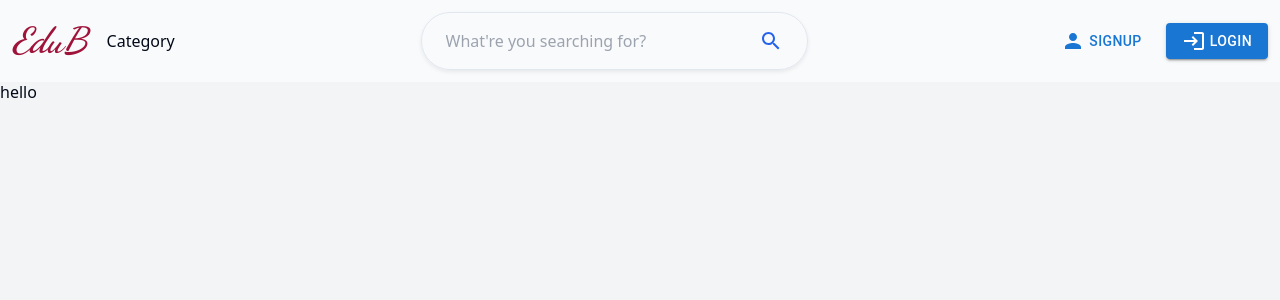
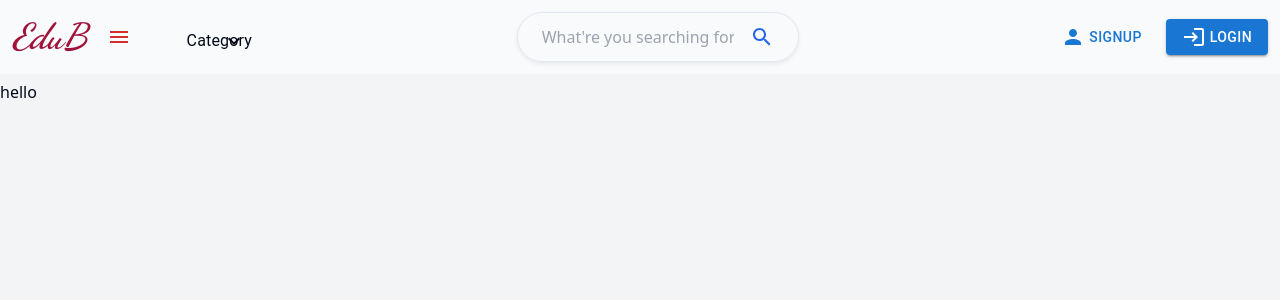
Before and after one commit to USNightOwl/EduB, a Next.js app: page / in a window 1280 px wide. Shown: the top 300 px of the page. Built offline with nearby package versions, Linux system fonts and the light colour scheme.

Commit message:
:hammer: chore: responsive header

```diff
--- a/src/app/(basic)/layout.tsx
+++ b/src/app/(basic)/layout.tsx
@@ -21,7 +21,7 @@ export default function RootLayout({
       <body suppressHydrationWarning={true} className={cn(fontSans.variable, "bg-gray-100")}>
         <ThemeProvider theme={theme}>
           <Header />
-          <main className="min-h-screen pt-20">{children}</main>
+          <main className="min-h-screen pt-16 lg:pt-20">{children}</main>
         </ThemeProvider>
       </body>
     </html>
--- /dev/null
+++ b/src/ui/header/category/cate.tsx
@@ -0,0 +1,34 @@
+import { ExpandLess, ExpandMore } from "@mui/icons-material";
+import Collapse from "@mui/material/Collapse";
+import List from "@mui/material/List";
+import ListItemButton from "@mui/material/ListItemButton";
+import ListItemText from "@mui/material/ListItemText";
+import React from "react";
+
+interface ICate {
+  children: React.ReactNode;
+  title: string;
+}
+
+const Cate = ({ children, title }: ICate) => {
+  const [open, setOpen] = React.useState(false);
+  const handleClick = () => {
+    setOpen(!open);
+  };
+
+  return (
+    <>
+      <ListItemButton onClick={handleClick}>
+        <ListItemText primary={title} className="capitalize text-nowrap" />
+        {open ? <ExpandLess /> : <ExpandMore />}
+      </ListItemButton>
+      <Collapse in={open} timeout="auto" unmountOnExit>
+        <List component="div" disablePadding>
+          {children}
+        </List>
+      </Collapse>
+    </>
+  );
+};
+
+export default Cate;
--- /dev/null
+++ b/src/ui/header/category/index.tsx
@@ -0,0 +1,98 @@
+import List from "@mui/material/List";
+import ListItemButton from "@mui/material/ListItemButton";
+import React from "react";
+import ExpandLess from "@mui/icons-material/ExpandLess";
+import ExpandMore from "@mui/icons-material/ExpandMore";
+import ListItemText from "@mui/material/ListItemText";
+import Collapse from "@mui/material/Collapse";
+import Cate from "./cate";
+import Topic from "./topic";
+
+const listCategory = [
+  {
+    name: "development",
+    slug: "development",
+    children: [
+      {
+        name: "web development",
+        slug: "web-development",
+      },
+      {
+        name: "game development",
+        slug: "game-development",
+      },
+    ],
+  },
+  {
+    name: "design",
+    slug: "design",
+    children: [
+      {
+        name: "3D & Animation",
+        slug: "3d-animation",
+      },
+      {
+        name: "design tools",
+        slug: "design-tools",
+      },
+    ],
+  },
+  {
+    name: "office productivity",
+    slug: "office-productivity",
+    children: [
+      {
+        name: "microsoft office",
+        slug: "microsoft-office",
+      },
+      {
+        name: "powerpoint",
+        slug: "powerpoint",
+      },
+    ],
+  },
+  {
+    name: "marketing",
+    slug: "marketing",
+    children: [
+      {
+        name: "digital marketing",
+        slug: "digital-marketing",
+      },
+    ],
+  },
+];
+
+const CategoryGroup = () => {
+  const [open, setOpen] = React.useState(false);
+  const handleClick = () => {
+    setOpen(!open);
+  };
+
+  return (
+    <div className="relative w-1/12 h-10 z-[1000]">
+      <List className="absolute -top-2 left-0">
+        <ListItemButton onClick={handleClick}>
+          <ListItemText primary="Category" />
+          {open ? <ExpandLess /> : <ExpandMore />}
+        </ListItemButton>
+        <Collapse in={open} timeout="auto" unmountOnExit className="shadow">
+          {listCategory.map((cate) => {
+            if (cate.children.length > 0) {
+              return (
+                <Cate title={cate.name} key={cate.slug}>
+                  {cate.children.map((topic) => (
+                    <Topic title={topic.name} key={topic.slug} />
+                  ))}
+                </Cate>
+              );
+            }
+            return <Topic title={cate.name} key={cate.slug} />;
+          })}
+        </Collapse>
+      </List>
+    </div>
+  );
+};
+
+export default CategoryGroup;
--- /dev/null
+++ b/src/ui/header/category/topic.tsx
@@ -0,0 +1,17 @@
+import ListItemButton from "@mui/material/ListItemButton";
+import ListItemText from "@mui/material/ListItemText";
+import React from "react";
+
+interface ITopic {
+  title: string;
+}
+
+const Topic = ({ title }: ITopic) => {
+  return (
+    <ListItemButton sx={{ pl: 4 }}>
+      <ListItemText primary={title} className="capitalize text-nowrap" />
+    </ListItemButton>
+  );
+};
+
+export default Topic;
--- a/src/ui/header/index.tsx
+++ b/src/ui/header/index.tsx
@@ -1,15 +1,34 @@
 import React from "react";
+import Button from "@mui/material/Button";
+import MenuIcon from "@mui/icons-material/Menu";
 import Logo from "../logo";
 import SearchBar from "./search-bar";
 import LoginGroup from "./login-group";
+import CategoryGroup from "./category";
+import { cn } from "@/lib/utils";
 
 const Header = () => {
+  const [open, setOpen] = React.useState(false);
+  const handleClick = () => {
+    setOpen(!open);
+  };
+
   return (
-    <div className="w-full gap-5 p-3 fixed top-0 left-0 flex items-center justify-between bg-gray-50">
-      <Logo />
-      <div className="flex-1 flex items-center justify-between gap-10">
-        <div>Category</div>
-        <div className="w-4/12">
+    <div className="w-full lg:gap-5 p-3 fixed top-0 left-0 flex lg:items-center justify-between bg-gray-50 max-lg:flex-col z-[999]">
+      <div className="flex justify-between items-center">
+        <Logo />
+        <Button variant="text" color="error" className="gap-1 lg:hidden" onClick={handleClick}>
+          <MenuIcon />
+        </Button>
+      </div>
+      <div
+        className={cn(
+          "flex-1 flex items-center justify-between lg:gap-10 max-lg:flex-col-reverse gap-2",
+          open ? "max-lg:flex" : "max-lg:hidden",
+        )}
+      >
+        <CategoryGroup />
+        <div className="w-4/12 max-lg:w-full flex items-center justify-center">
           <SearchBar />
         </div>
         <LoginGroup />
--- a/src/ui/header/search-bar.tsx
+++ b/src/ui/header/search-bar.tsx
@@ -4,10 +4,10 @@ import IconButton from "@mui/material/IconButton";
 
 const SearchBar = () => {
   return (
-    <div className="py-2 pl-6 pr-4 border rounded-full shadow-[0_0.125rem_0.25rem_rgba(0,0,0,0.075)]">
-      <div className="flex">
-        <input placeholder="What're you searching for?" className="bg-transparent w-full focus:none outline-none" />
-        <IconButton color="primary" aria-label="add to shopping cart">
+    <div className="py-1 pl-6 pr-4 border rounded-full shadow-[0_0.125rem_0.25rem_rgba(0,0,0,0.075)] w-fit">
+      <div className="flex w-fit gap-2">
+        <input placeholder="What're you searching for?" className="bg-transparent w-48 focus:none outline-none" />
+        <IconButton color="primary" aria-label="search">
           <SearchIcon className="text-blue-600" />
         </IconButton>
       </div>
```
